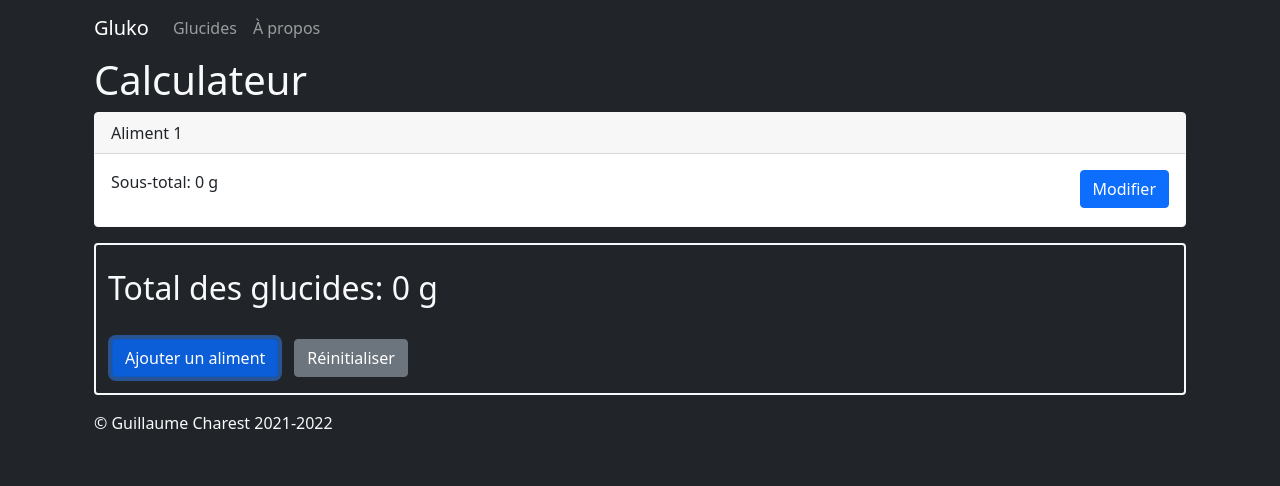
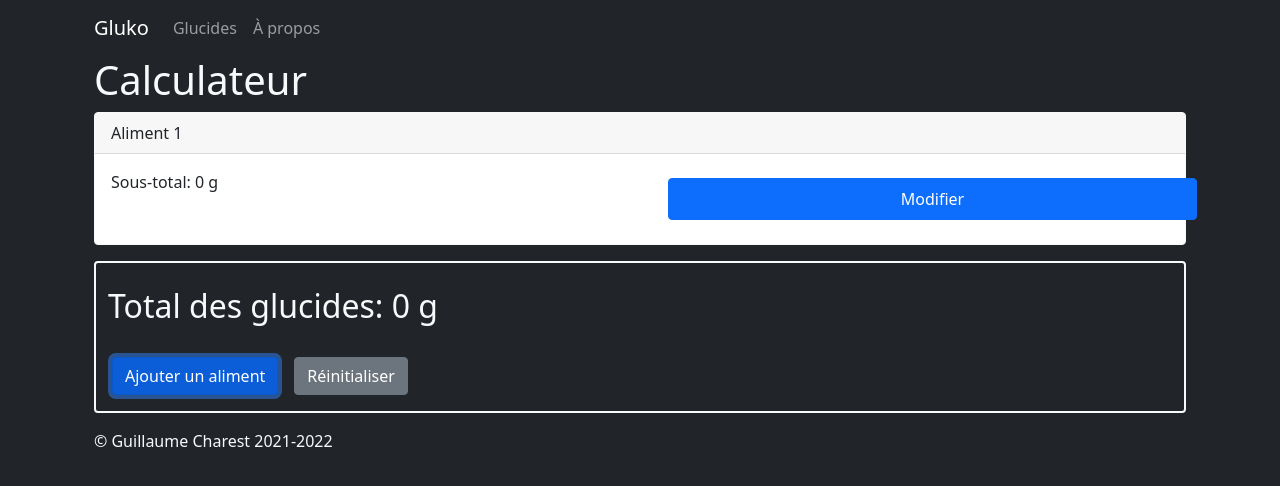
Before and after one commit to gcharest/gluko, a Vue app: page / in a window 1280 px wide. Both pictures are taken after a click on the button "Ajouter un aliment". Shown: the top 486 px of the page. Built offline with nearby package versions, Linux system fonts and the light colour scheme.

Commit message:
feat: translated modal buttons labels

```diff
--- a/src/components/NutrientModal.vue
+++ b/src/components/NutrientModal.vue
@@ -1,8 +1,8 @@
 <script setup lang="ts">
 import { useMealStore } from "@/stores/meal";
-import { ref, Teleport } from "vue";
+import { ref } from "vue";
 const props = defineProps({
-  nutrientName: { type: String, required: true },
+  nutrientName: { type: String, required: false },
   nutrientIndex: { type: Number, required: true },
 });
 const store = useMealStore();
@@ -17,17 +17,21 @@ if (nutrient.value === undefined) {
     factor: 0,
   };
 }
+let name = "";
+let quantity = 0;
+let factor = 0;
 const modalId = () => "modal" + props.nutrientIndex.toString();
 const modalIdTarget = "#" + modalId();
 const modalLabel = "modalLabel" + modalId();
+const saveNutrient = (name: string, quantity: number, factor: number) => {};
 </script>
 
 <script lang></script>
 <template>
-  <div>
+  <div class="row">
     <button
       type="button"
-      class="btn btn-primary"
+      class="btn btn-primary p-lg-2 lg-3 m-2 mx-3"
       data-bs-toggle="modal"
       :data-bs-target="modalIdTarget"
     >
@@ -60,7 +64,7 @@ const modalLabel = "modalLabel" + modalId();
                   <input
                     type="text"
                     class="form-control text-black"
-                    v-model.lazy="nutrient.name"
+                    v-model.lazy="name"
                     :placeholder="nutrient.name"
                     :id="'nutrientName' + nutrientIndex"
                     onclick="select()"
@@ -108,10 +112,10 @@ const modalLabel = "modalLabel" + modalId();
                 class="btn btn-secondary"
                 data-bs-dismiss="modal"
               >
-                Close
+                {{ $t("Close") }}
               </button>
               <button type="button" class="btn btn-primary">
-                Save changes
+                {{ $t("Save Changes") }}
               </button>
             </div>
           </div>
```
